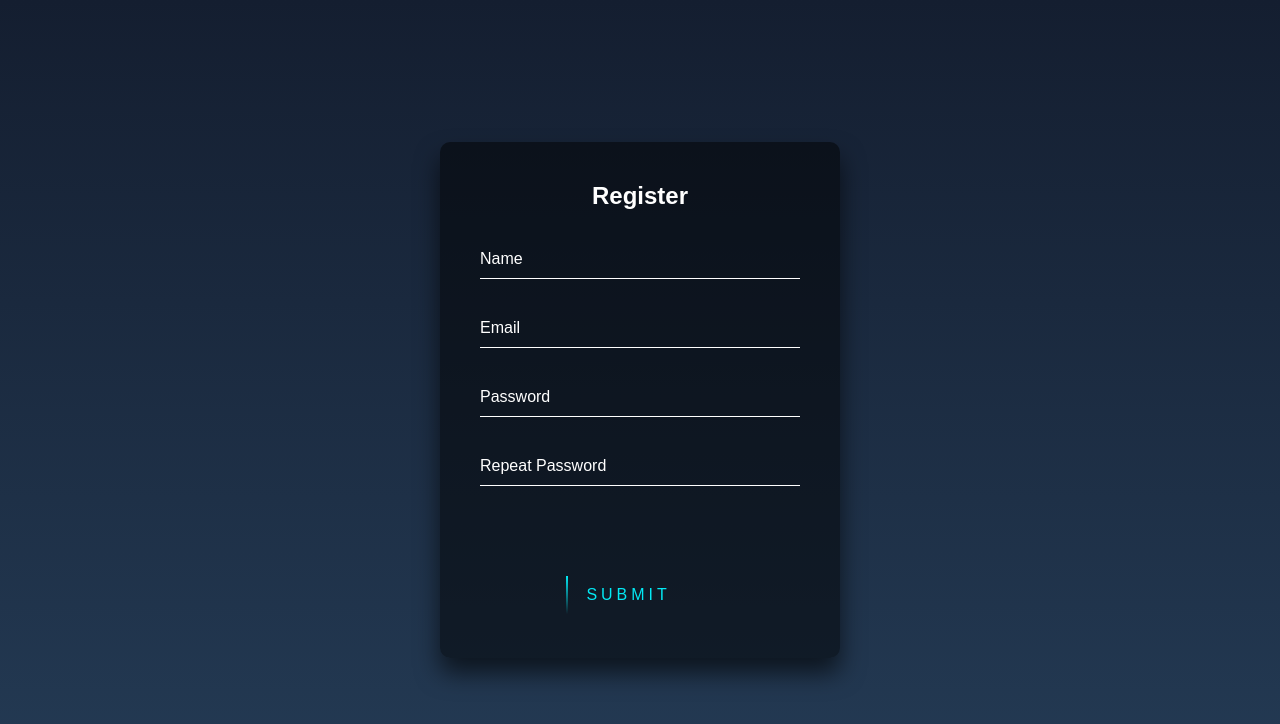
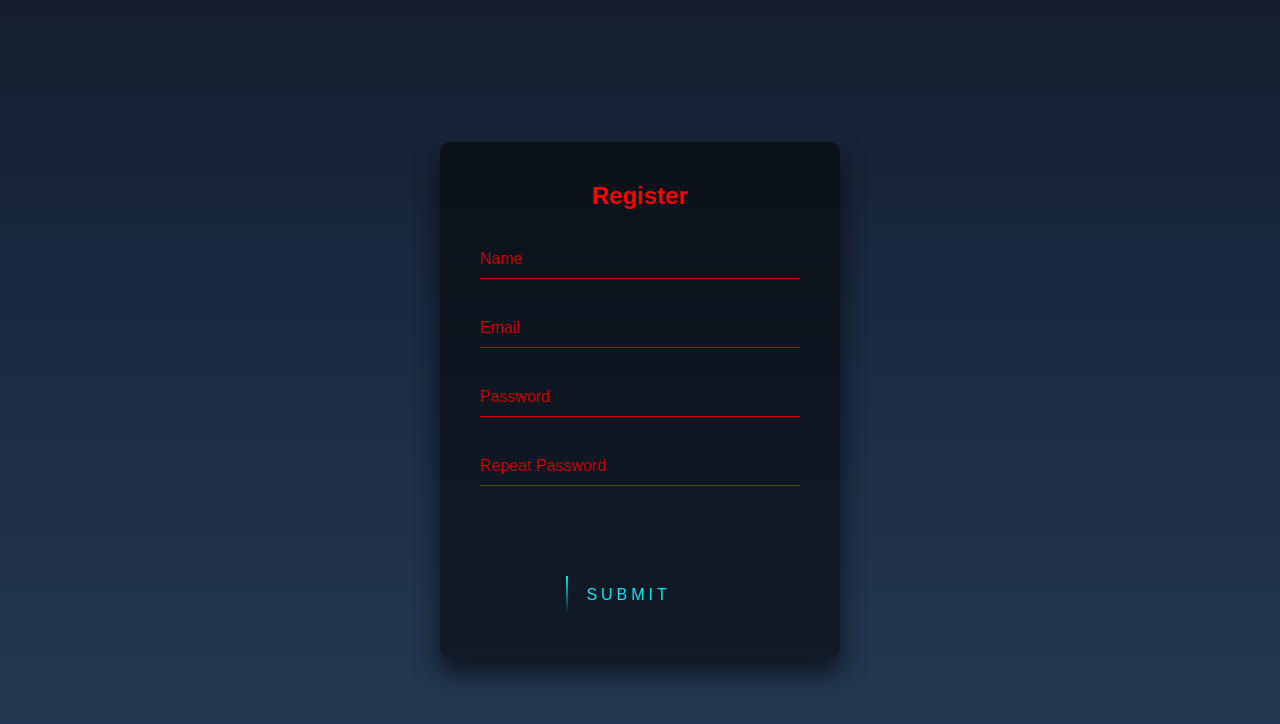
Before and after one commit to filipovskyj02/HumanBenchmark, a plain HTML site: page frontend/register.html in a window 1280 px wide. Drawn offline with Linux system fonts and the light colour scheme.

```diff
--- a/frontend/css/navbar.css
+++ b/frontend/css/navbar.css
@@ -37,7 +37,7 @@ body {
 .login-box h2 {
   margin: 0 0 30px;
   padding: 0;
-  color: #fff;
+  color: #ff0000;
   text-align: center;
 }
 
@@ -49,10 +49,10 @@ body {
   width: 100%;
   padding: 10px 0;
   font-size: 16px;
-  color: #fff;
+  color: #ff0000;
   margin-bottom: 30px;
   border: none;
-  border-bottom: 1px solid #fff;
+  border-bottom: 1px solid #cf0000;
   outline: none;
   background: transparent;
 }
@@ -62,7 +62,7 @@ body {
   left: 0;
   padding: 10px 0;
   font-size: 16px;
-  color: #fff;
+  color: #cc0000;
   pointer-events: none;
   transition: .5s;
 }
--- a/frontend/css/navbar1.css
+++ b/frontend/css/navbar1.css
@@ -7,6 +7,7 @@
   width: 100%;
   justify-content: flex-end;
   border-bottom: 1px solid white;
+  background-color: #303131;
   }
 
   .navbar a {
@@ -15,7 +16,7 @@
     display: inline-block;
     text-align: center;
     padding: 12px;
-    color: white;
+    color: rgb(255, 255, 255);
     text-decoration: none;
     font-size: 17px;
 
@@ -81,7 +82,7 @@ h2 {
 
 
   .container {
-
+    background-color: #303131;
     align-items: center;
     justify-content: center;
     text-align: center;
```
